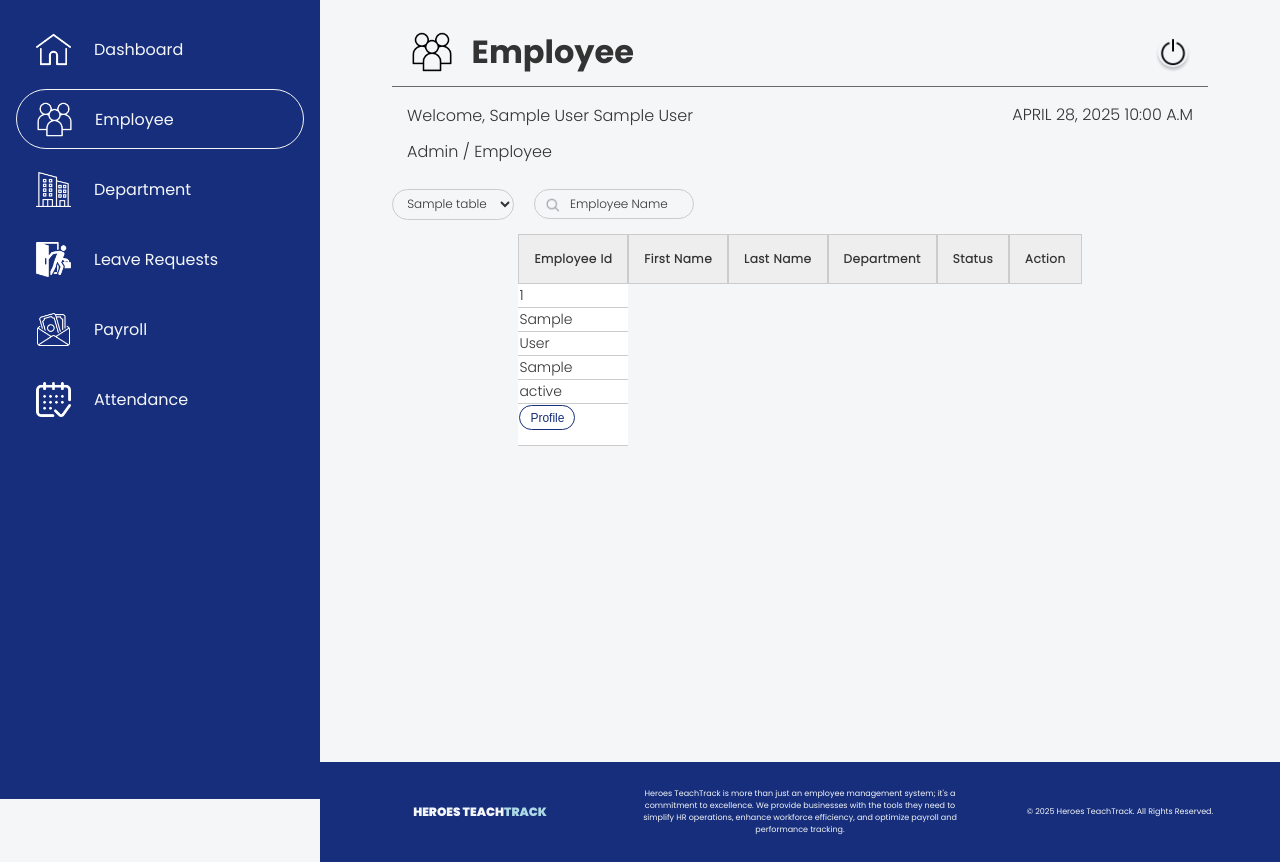
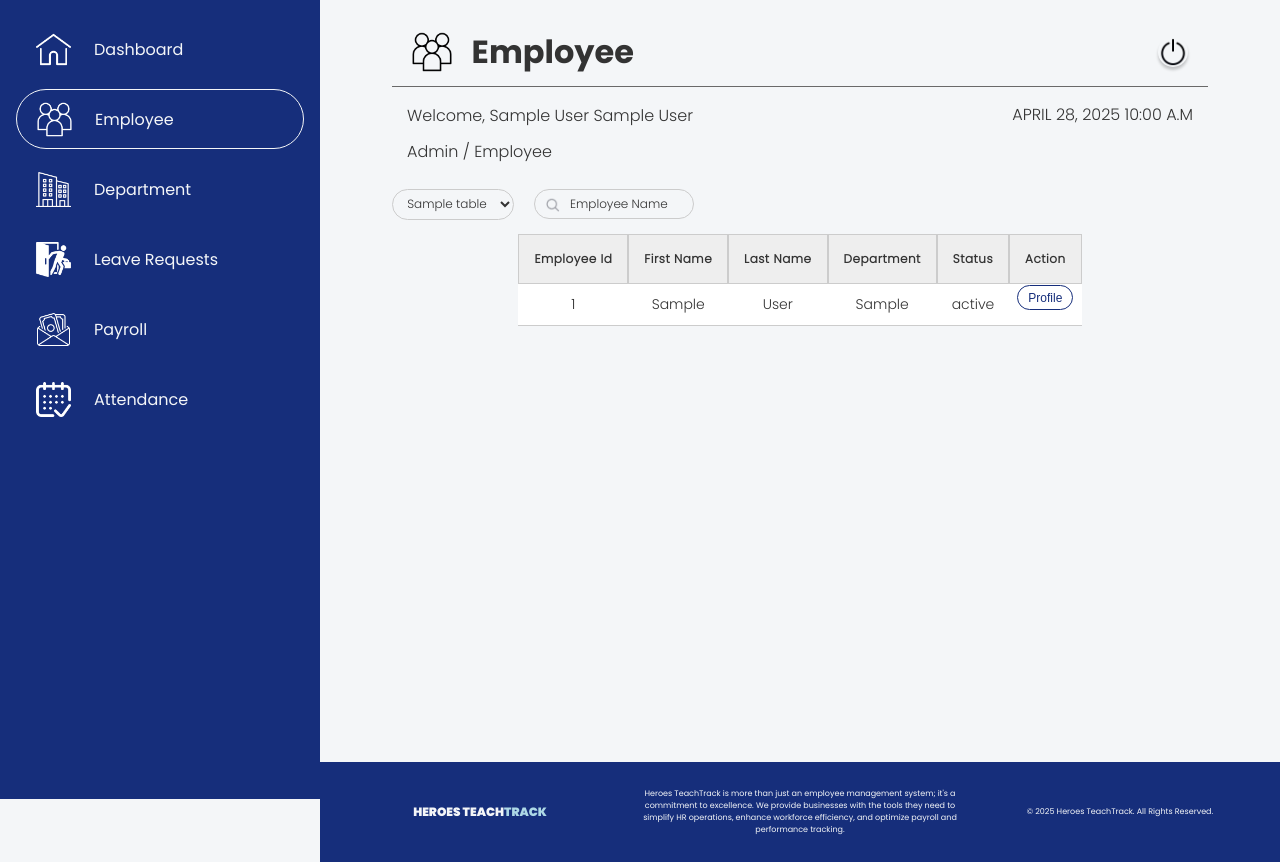
Before and after one commit to Jahmiebelle/Accounting-Management-System, a PHP site: page /Dashboard/admin/admin_employee.php in a window 1280 px wide. Shown: the part 81-943 px from the top of the page. Run offline with PHP 8.4, Linux system fonts and the light colour scheme; the visitor is signed in with stand-in values (Sample User, id 1); tables that the repository leaves empty or names only in its code hold one stand-in row (values such as "Sample post").

Commit message:
update admin_employee.css

```diff
--- a/AccountingSys/Styles/admin_employee.css
+++ b/AccountingSys/Styles/admin_employee.css
@@ -500,7 +500,8 @@ th {
 }
 
 td {
-  display: flex;
+  text-justify: center;
+  text-align: center;
   font-family: 'Poppins-light';
   font-size: 14px;
 }
```
